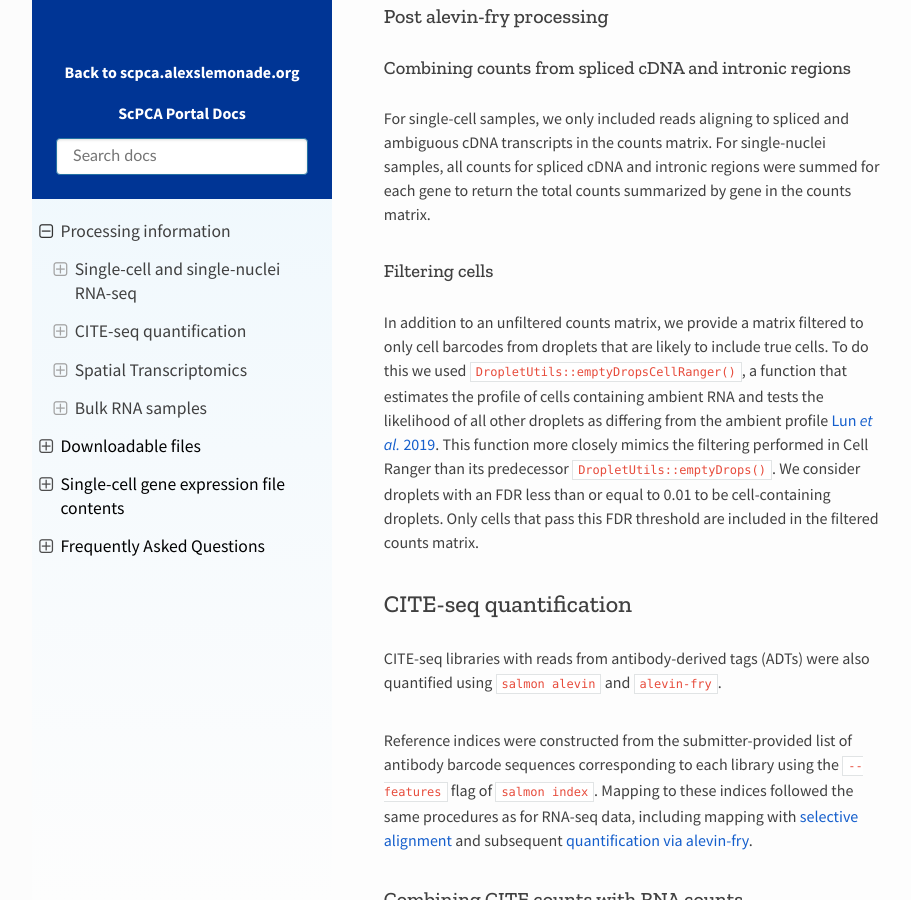
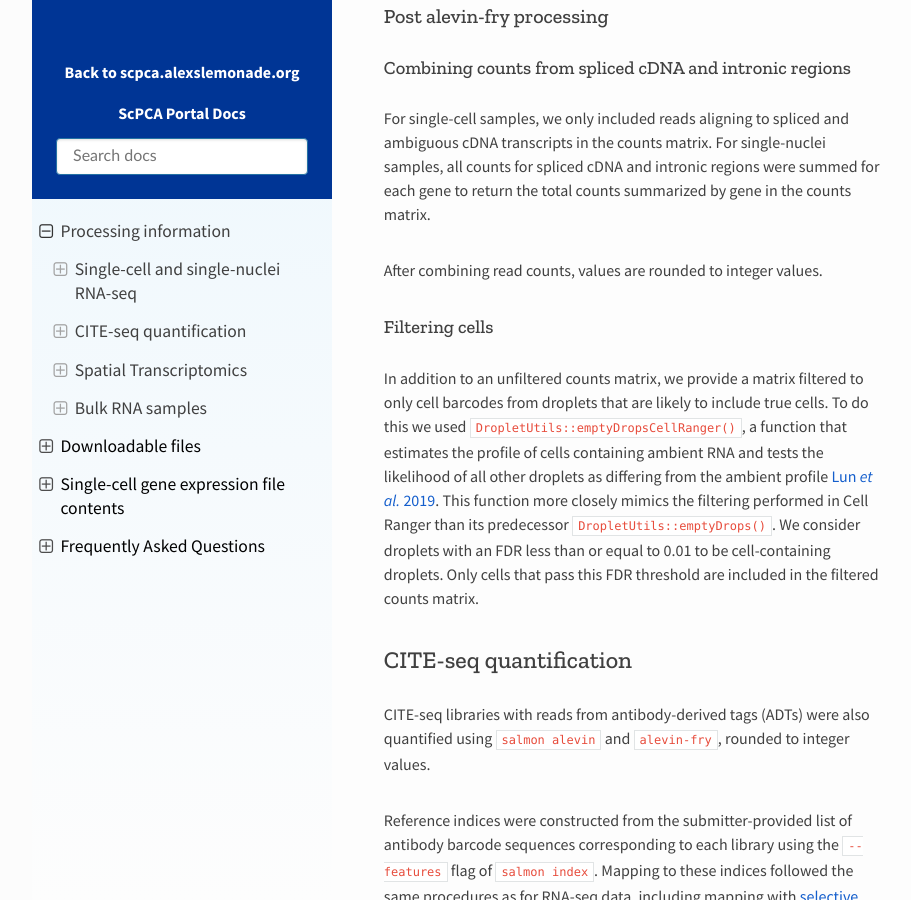
Before and after one commit to DongzeHE/scpca-docs, a Sphinx documentation site: the page built from docs/processing_information.md, in a window 1280 px wide and 900 px high, scrolled down 1566 px. Shown: the whole window, without its empty margins (158-1069 px from the left). Built offline with Sphinx 7.4.7 and the Read the Docs theme 2.0.0, drawn with Linux system fonts in a browser that asks for light colours.

Commit message:
Add notes on rounding.

```diff
--- a/docs/processing_information.md
+++ b/docs/processing_information.md
@@ -43,6 +43,8 @@ In contrast to Cell Ranger, `cr-like-em` keeps multi-mapped reads and invokes an
 For single-cell samples, we only included reads aligning to spliced and ambiguous cDNA transcripts in the counts matrix.
 For single-nuclei samples, all counts for spliced cDNA and intronic regions were summed for each gene to return the total counts summarized by gene in the counts matrix.
 
+After combining read counts, values are rounded to integer values.
+
 #### Filtering cells
 
 In addition to an unfiltered counts matrix, we provide a matrix filtered to only cell barcodes from droplets that are likely to include true cells.
@@ -53,7 +55,7 @@ Only cells that pass this FDR threshold are included in the filtered counts matr
 
 ## CITE-seq quantification
 
-CITE-seq libraries with reads from antibody-derived tags (ADTs) were also quantified using  [`salmon alevin`](https://salmon.readthedocs.io/en/latest/alevin.html) and [`alevin-fry`](https://alevin-fry.readthedocs.io/en/latest/).
+CITE-seq libraries with reads from antibody-derived tags (ADTs) were also quantified using  [`salmon alevin`](https://salmon.readthedocs.io/en/latest/alevin.html) and [`alevin-fry`](https://alevin-fry.readthedocs.io/en/latest/), rounded to integer values.
 
 Reference indices were constructed from the submitter-provided list of antibody barcode sequences corresponding to each library using the `--features` flag of `salmon index`.
 Mapping to these indices followed the same procedures as for RNA-seq data, including mapping with [selective alignment](#selective-alignment) and subsequent [quantification via alevin-fry](#alevin-fry-parameters).
```
Also changed, not shown: docs/sce_file_contents.md (+1 -1 lines).
